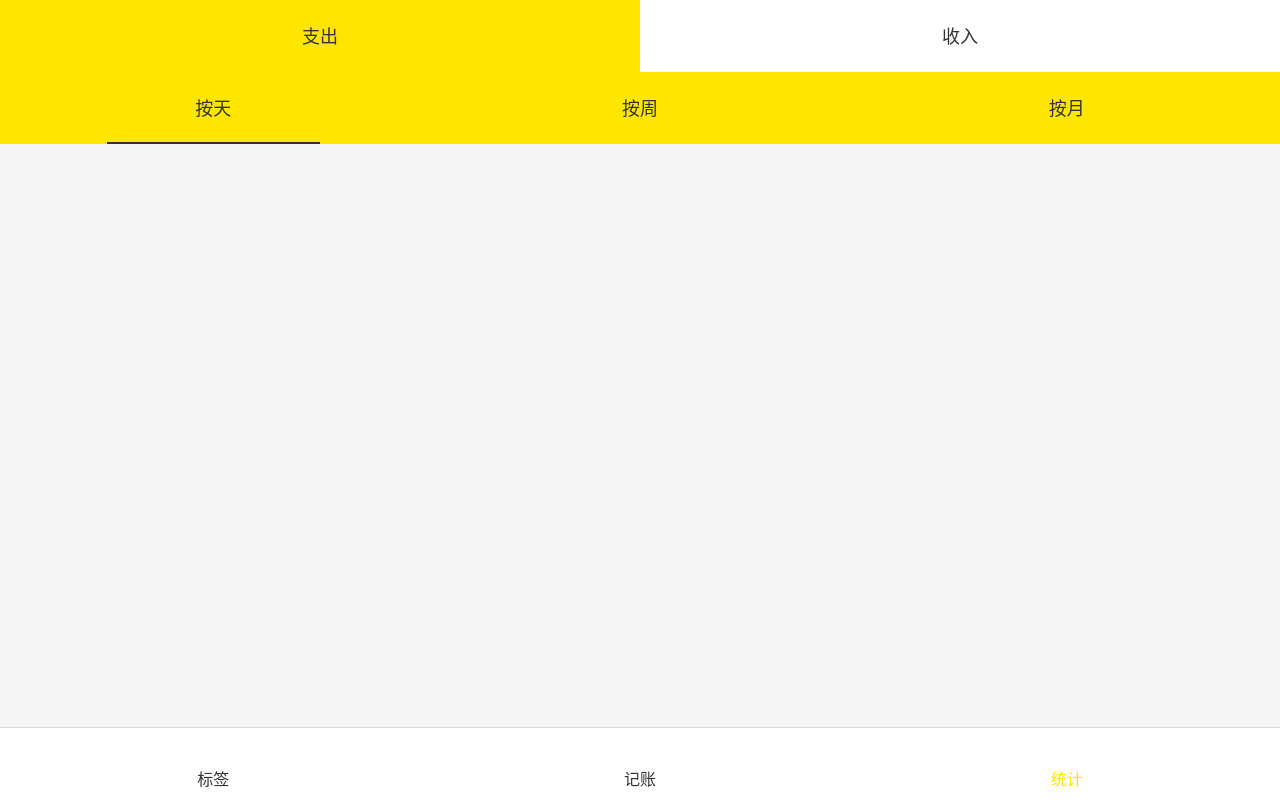
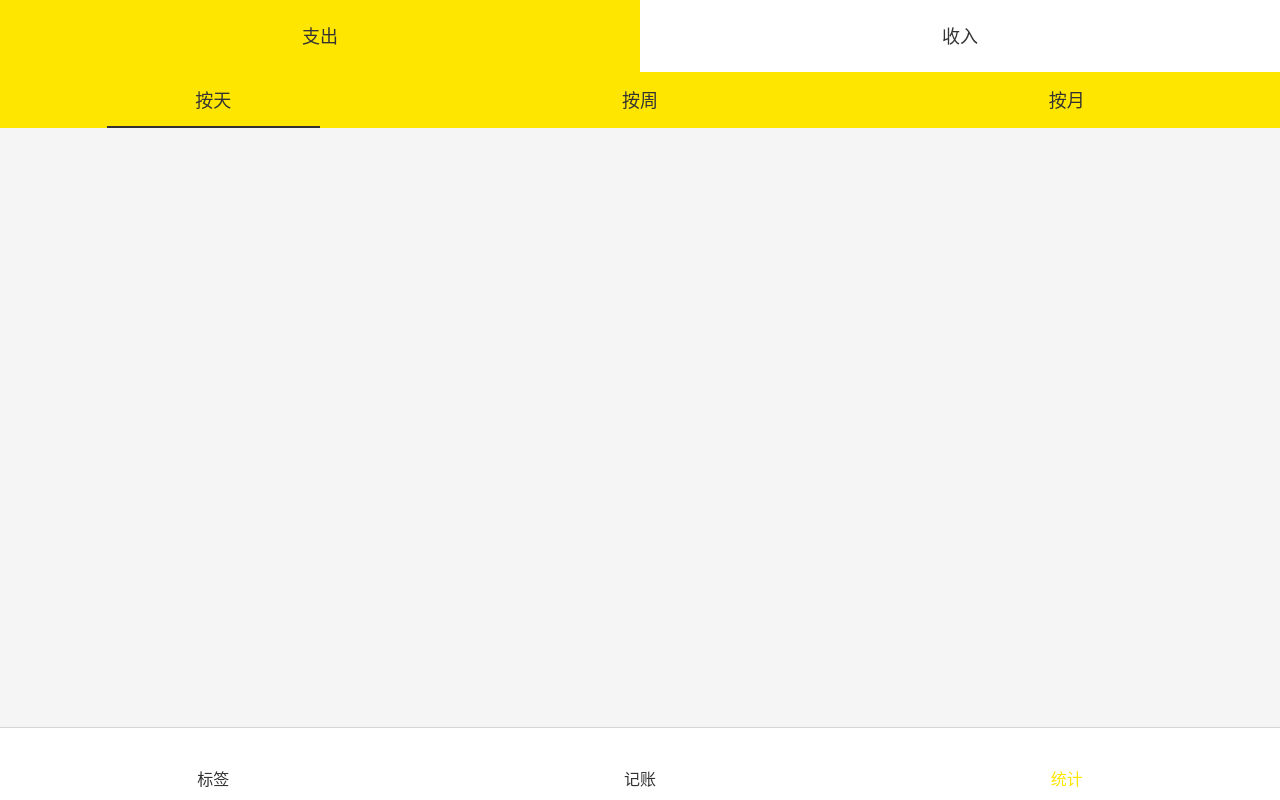
Before and after one commit to lemon1007/simpleTally, a Vue app: page /#/statistics in a window 1280 px wide. Built offline with nearby package versions, Linux system fonts and the light colour scheme.

Commit message:
更新statistics.vue的css

```diff
--- a/src/components/Tabs.vue
+++ b/src/components/Tabs.vue
@@ -1,6 +1,6 @@
 <template>
-  <ul class="tabs">
-    <li v-for="item in dataSource" :key="item.value"
+  <ul class="tabs" :class="{[classPrefix+'-tabs']:classPrefix}">
+    <li v-for="item in dataSource" :key="item.value" class="tabs-item"
         :class="{[classPrefix+'-tabs-item']:classPrefix,selected:item.value===types}"
         @click="select(item)">{{ item.text }}
     </li>
@@ -35,9 +35,9 @@
   font-size: 18px;
   text-align: center;
 
-  > li {
+  &-item {
     width: 50%;
-    min-height: 9vh;
+    height: 9vh;
     display: flex;
     justify-content: center;
     align-items: center;
--- a/src/views/Statistics.vue
+++ b/src/views/Statistics.vue
@@ -2,12 +2,13 @@
   <Layout>
     <div class="StatisticsContent">
 
-      <Tabs class-prefix="navBar"
+      <Tabs class-prefix="type"
             :data-source="typeList"
             @update:value="onUpdateType"
             :types="this.type"/>
 
-      <Tabs :data-source="intervalList"
+      <Tabs class-prefix="interval"
+            :data-source="intervalList"
             @update:value="onUpdateInterval"
             :types="this.interval"/>
     </div>
@@ -49,7 +50,7 @@
   min-height: 91vh;
   background-color: #f5f5f5;
 
-  ::v-deep .navBar-tabs-item {
+  ::v-deep .type-tabs-item {
     background-color: white;
     border: none;
 
@@ -61,5 +62,9 @@
       }
     }
   }
+
+  ::v-deep .interval-tabs-item {
+    height: 7vh;
+  }
 }
 </style>
```
